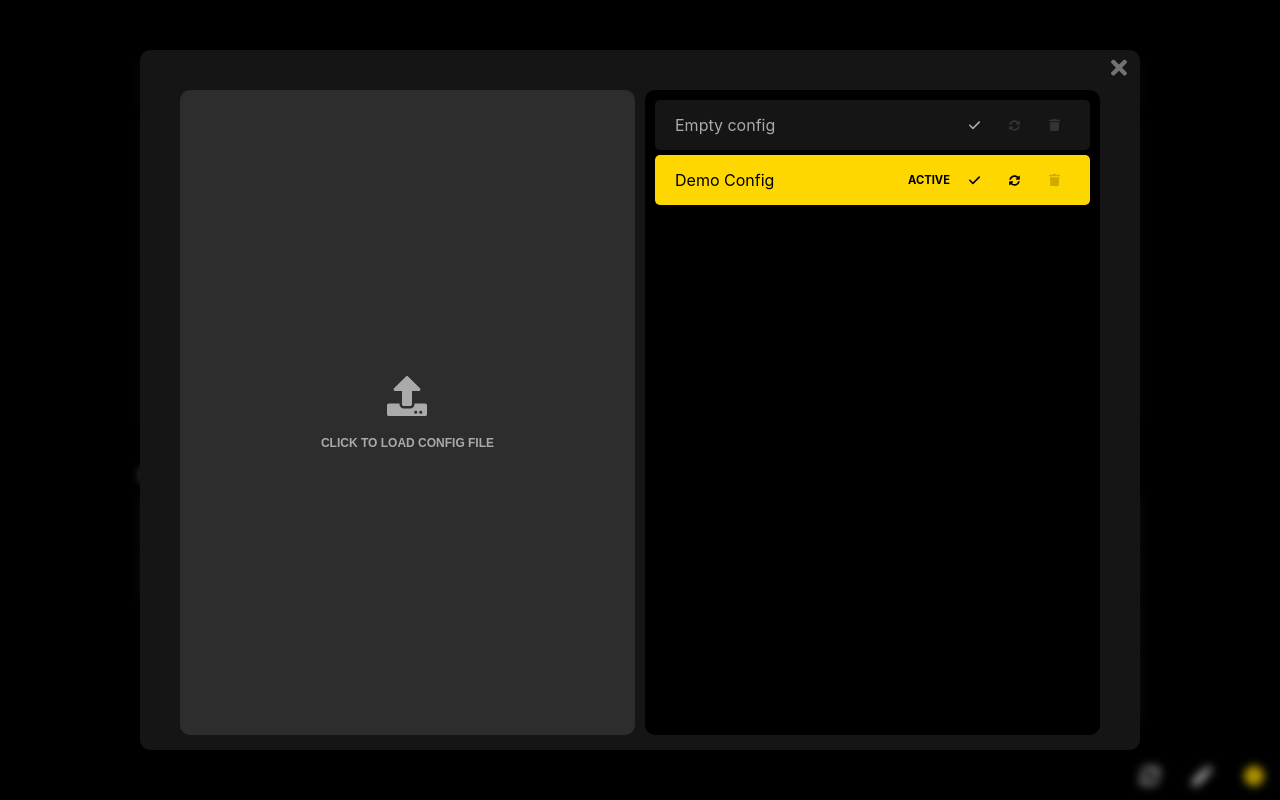
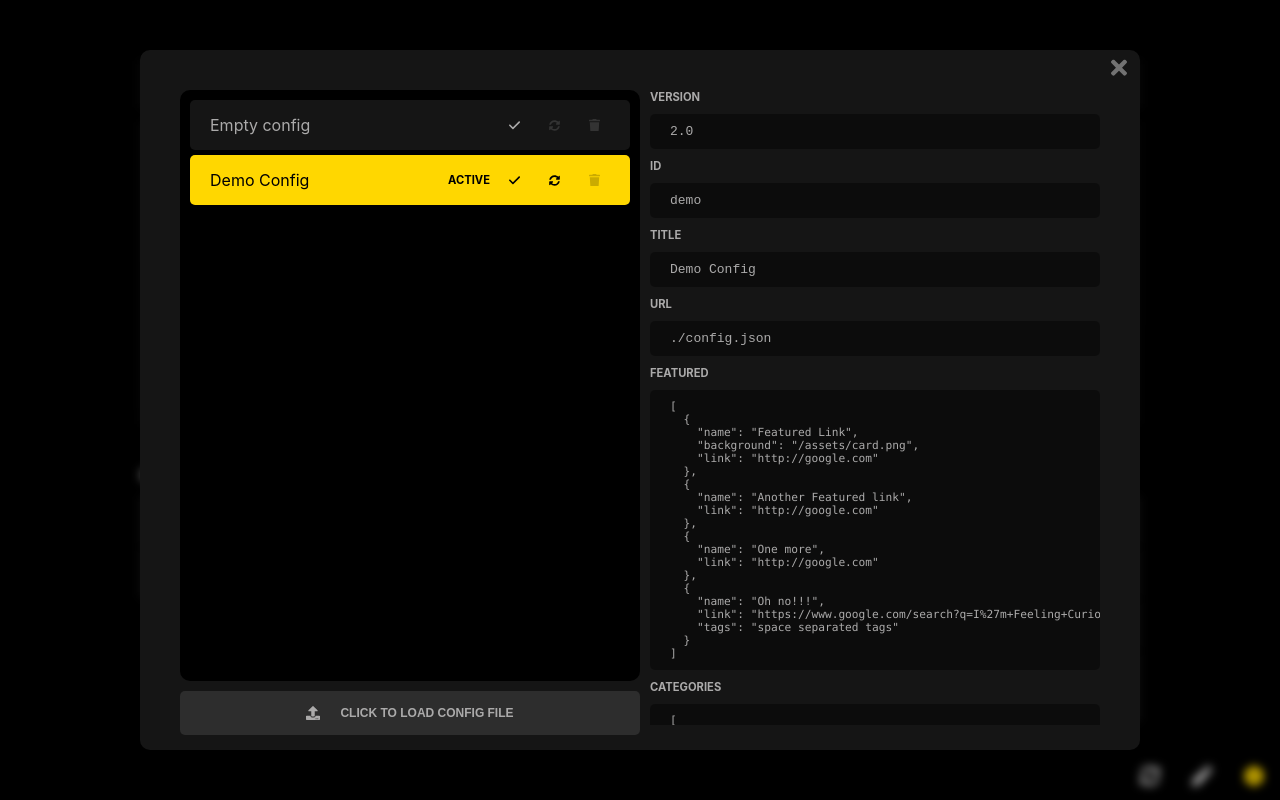
Before and after one commit to ashwin-pc/hiccup, a React (Create React App) app: page / in a window 1280 px wide. Both pictures are taken after a click on the button 1254 px from the left and 777 px from the top of the page. Built offline with nearby package versions, Linux system fonts and the light colour scheme.

Commit message:
Added preview and new layout

```diff
--- a/src/components/ConfigEditor/AddScreen.module.css
+++ /dev/null
@@ -1,123 +0,0 @@
-.screen {
-  height: 800px;
-  width: 1000px;
-  display: grid;
-  grid-template:
-    'dropbox list' 1fr
-    'url url' / 1fr 1fr;
-  padding: 40px;
-  gap: 10px;
-}
-
-.fileLoader {
-  grid-area: dropbox;
-  display: grid;
-  place-content: center;
-  border-radius: 10px;
-  text-align: center;
-  font-size: 12px;
-  text-transform: uppercase;
-  font-weight: bold;
-  gap: 20px;
-  background-color: var(--theme-bg-3);
-  border: none;
-  color: var(--theme-color-1);
-  cursor: pointer;
-  transition: opacity 0.1s ease-in-out;
-}
-
-.fileLoader:hover {
-  outline: none;
-  opacity: 0.5;
-}
-
-.fileLoader:focus {
-  outline: 2px solid var(--theme-highlight-1);
-  outline-offset: -1px;
-  background-color: var(--theme-bg-2);
-}
-
-.fileLoader > svg {
-  margin: auto;
-}
-
-.list {
-  grid-area: list;
-  background-color: var(--theme-bg-1);
-  border-radius: 10px;
-  display: flex;
-  flex-direction: column;
-  padding: 10px;
-  gap: 5px;
-}
-
-.listItem {
-  background-color: var(--theme-bg-2);
-  border-radius: 5px;
-  padding: 10px 20px;
-  display: flex;
-  align-items: center;
-  gap: 10px;
-}
-
-.listItem > span {
-  flex-grow: 1;
-}
-.listItem > label {
-  opacity: 0;
-  text-transform: uppercase;
-  font-weight: bold;
-  font-size: 0.7em;
-}
-
-.listAction {
-  cursor: pointer;
-  width: 30px;
-  height: 30px;
-  padding: 9px;
-  align-items: center;
-  display: flex;
-}
-
-.listAction:global(.disabled) {
-  cursor: not-allowed;
-  opacity: 0.2;
-}
-
-.listIcon {
-  /* background-color: red; */
-}
-
-:global(.active).listItem {
-  background-color: var(--theme-highlight-1);
-  color: var(--theme-bg-1);
-}
-
-:global(.active).listItem > label {
-  opacity: 1;
-}
-
-.url {
-  grid-area: url;
-  margin-bottom: -10px;
-  display: flex;
-  width: 100%;
-  gap: 20px;
-}
-
-.url > div:first-child {
-  flex-grow: 1;
-}
-
-.url .addBtn {
-  color: var(--theme-color-1);
-  margin-top: 27px;
-  cursor: pointer;
-  padding: 0;
-}
-
-.addBtn:hover,
-.addBtn:focus {
-  outline: none;
-  color: var(--theme-highlight-1);
-}
--- /dev/null
+++ b/src/components/ConfigEditor/FileViewer.tsx
@@ -0,0 +1,58 @@
+import useConfigContext from 'components/ConfigContext'
+import styles from './StoreScreen.module.css'
+import { FC } from 'react'
+import toast from 'react-hot-toast'
+
+const printJSON = (json: object) => {
+  try {
+    return JSON.stringify(json, null, 2)
+  } catch (error) {
+    toast.error((error as Error).message)
+    return ''
+  }
+}
+
+const TextItem: FC<{ label: string; text: string; id: string }> = ({
+  label,
+  text,
+  id,
+}) => (
+  <div className={styles.lineItem} id={id}>
+    <label>{label}</label>
+    <p>{text}</p>
+  </div>
+)
+
+const JsonItem: FC<{ label: string; json: object; id: string }> = ({
+  id,
+  json,
+  label,
+}) => (
+  <div className={styles.lineItem} id={id}>
+    <label>{label}</label>
+    <pre>
+      <code>{printJSON(json)}</code>
+    </pre>
+  </div>
+)
+
+export const FileViewer: FC<{ configId: string }> = ({ configId }) => {
+  const { store } = useConfigContext()
+  const { version, id, title, url, featured, categories, metadata } =
+    store.configs[configId]
+  return (
+    <div className={styles.fileViewer}>
+      <TextItem
+        id="version"
+        label="Version"
+        text={version ?? 'old-please-delete'}
+      />
+      <TextItem id="id" label="Id" text={id} />
+      <TextItem id="title" label="Title" text={title} />
+      <TextItem id="url" label="URL" text={url ?? 'No URL'} />
+      <JsonItem id="featured" label="Featured" json={featured} />
+      <JsonItem id="categories" label="Categories" json={categories} />
+      <JsonItem id="metadata" label="Metadata" json={metadata ?? {}} />
+    </div>
+  )
+}
--- a/src/components/ConfigEditor/MainScreen.tsx
+++ b/src/components/ConfigEditor/MainScreen.tsx
@@ -23,7 +23,7 @@ export const MainScreen: FC<{ setScreen: ScreenHandler }> = ({ setScreen }) => {
       <MainButton
         label="Add Config"
         icon="plus"
-        onClick={() => setScreen('add')}
+        onClick={() => setScreen('store')}
       />
       <MainButton
         label="Edit Config"
--- /dev/null
+++ b/src/components/ConfigEditor/StoreScreen.module.css
@@ -0,0 +1,198 @@
+.screen {
+  height: 800px;
+  width: 1000px;
+  display: grid;
+  grid-template:
+    'list fileViewer' 1fr
+    'fileLoader fileViewer'
+    'url url' / 50% 50%;
+  padding: 40px;
+  gap: 10px;
+}
+
+@media (max-width: 1000px) {
+  .screen {
+    height: 100%;
+    width: 100%;
+    padding: 20px;
+    grid-template:
+      'fileViewer' auto
+      'list ' 1fr
+      'fileLoader'
+      'url' / 1fr;
+  }
+  .fileViewer {
+    margin-top: 20px;
+    max-height: 200px;
+    /* display: none; */
+  }
+}
+
+.fileViewer {
+  grid-area: fileViewer;
+  overflow-y: auto;
+  margin-bottom: 10px;
+  padding-right: 10px;
+}
+
+.fileViewer::-webkit-scrollbar {
+  background-color: var(--theme-bg-2);
+  width: 3px;
+}
+
+.fileViewer::-webkit-scrollbar-thumb {
+  background-color: var(--theme-highlight-1);
+  border-radius: 10px;
+  outline: none;
+}
+
+.lineItem {
+  margin-bottom: 10px;
+}
+
+.lineItem > label {
+  font-weight: bold;
+  text-transform: uppercase;
+  font-size: 0.7em;
+  margin-bottom: 10px;
+  display: block;
+}
+
+.lineItem > p {
+  background: rgba(var(--theme-bg-1-rgb), 0.4);
+  padding: 10px 20px;
+  border-radius: 5px;
+  font-family: monospace;
+  margin: 0;
+}
+
+.lineItem > pre {
+  background: rgba(var(--theme-bg-1-rgb), 0.4);
+  padding: 10px 20px;
+  border-radius: 5px;
+  font-family: monospace;
+  overflow: hidden;
+  font-size: 0.7em;
+}
+
+.fileLoader {
+  grid-area: fileLoader;
+  display: flex;
+  align-items: center;
+  border-radius: 5px;
+  font-size: 12px;
+  font-weight: bold;
+  gap: 20px;
+  background-color: var(--theme-bg-3);
+  border: none;
+  color: var(--theme-color-1);
+  cursor: pointer;
+  padding: 15px 20px;
+  text-transform: uppercase;
+  justify-content: center;
+}
+
+.fileLoader:hover {
+  outline: none;
+  opacity: 0.5;
+}
+
+.fileLoader:focus {
+  outline: 2px solid var(--theme-highlight-1);
+  outline-offset: -1px;
+  background-color: var(--theme-bg-2);
+}
+
+.list {
+  grid-area: list;
+  background-color: var(--theme-bg-1);
+  border-radius: 10px;
+  display: flex;
+  flex-direction: column;
+  padding: 10px;
+  gap: 5px;
+}
+
+.listItem {
+  background-color: var(--theme-bg-2);
+  border-radius: 5px;
+  padding: 10px 20px;
+  display: flex;
+  align-items: center;
+  gap: 10px;
+  cursor: pointer;
+}
+
+.listItem > span {
+  flex-grow: 1;
+}
+
+.listItem > label {
+  text-transform: uppercase;
+  font-weight: bold;
+  font-size: 0.7em;
+}
+
+:global(.previewing).listItem {
+  background-color: var(--theme-highlight-1);
+  color: var(--theme-bg-1);
+}
+
+.listItem:focus {
+  outline: 2px solid var(--theme-highlight-1);
+}
+
+.listAction {
+  cursor: pointer;
+  width: 30px;
+  height: 30px;
+  padding: 9px;
+  align-items: center;
+  display: flex;
+}
+
+.listAction:global(.disabled) {
+  cursor: not-allowed;
+  opacity: 0.2;
+}
+
+.listAction:hover,
+.listAction:focus {
+  outline: 2px solid var(--theme-highlight-1);
+  border-radius: 3px;
+}
+
+:global(.previewing).listItem .listAction:hover,
+:global(.previewing).listItem .listAction:focus {
+  outline: 2px solid var(--theme-bg-1);
+  border-radius: 3px;
+}
+
+.listIcon {
+  /* background-color: red; */
+}
+
+.url {
+  grid-area: url;
+  margin-bottom: -10px;
+  display: flex;
+  width: 100%;
+  gap: 20px;
+}
+
+.url > div:first-child {
+  flex-grow: 1;
+}
+
+.url .addBtn {
+  color: var(--theme-color-1);
+  margin-top: 27px;
+  cursor: pointer;
+  padding: 0;
+}
+
+.addBtn:hover,
+.addBtn:focus {
+  outline: none;
+  color: var(--theme-highlight-1);
+}
--- a/src/components/ConfigEditor/AddScreen.tsx
+++ b/src/components/ConfigEditor/StoreScreen.tsx
@@ -4,7 +4,7 @@ import { Input } from 'components/common/Input'
 import useConfigContext from 'components/ConfigContext'
 import { EMPTY_CONFIG, validateFile, ConfigEntity } from 'modules/config'
 import React, { FC, useState } from 'react'
-import styles from './AddScreen.module.css'
+import styles from './StoreScreen.module.css'
 import { delay } from 'modules/utils'
 import { UploadButton } from './UploadButton'
 import {
@@ -12,13 +12,17 @@ import {
   load as loadConfig,
   networkCall,
 } from 'modules/config/load'
+import { FileViewer } from './FileViewer'
 
-export const AddScreen: FC = () => {
+export const StoreScreen: FC = () => {
+  const { config } = useConfigContext()
+  const [previewId, setPreviewId] = useState(config.id)
   return (
     <div className={styles.screen}>
+      <ConfigList previewId={previewId} setPreviewId={setPreviewId} />
+      <FileViewer configId={previewId} />
       <LoadFile />
       <URLInput />
-      <ConfigList />
     </div>
   )
 }
@@ -40,13 +44,7 @@ const LoadFile = () => {
     toast.success(`Loaded Config "${config.title}"`)
   }
 
-  return (
-    <UploadButton
-      className={styles.fileLoader}
-      size={40}
-      handleFile={handleFile}
-    />
-  )
+  return <UploadButton className={styles.fileLoader} handleFile={handleFile} />
 }
 
 const URLInput = () => {
@@ -77,34 +75,41 @@ const URLInput = () => {
       <IconButton
         icon="square-plus"
         className={styles.addBtn}
-        tabIndex={0}
         size={30}
-        onClick={handleSubmit}
+        onSubmit={handleSubmit}
       />
     </div>
   )
 }
 
-const ConfigList: FC = () => {
+const ConfigList: FC<{ previewId: string; setPreviewId: any }> = ({
+  previewId,
+  setPreviewId,
+}) => {
   const { config: currentConfig, storeActions, store } = useConfigContext()
   const availableConfigs: ConfigEntity[] = Object.values(store.configs || {})
 
   return (
     <div className={styles.list}>
       {availableConfigs.map((config) => {
-        const activeItem = config.id === currentConfig.id
+        const previewing = config.id === previewId
         return (
           <div
             key={config.id}
-            className={`${styles.listItem} ${activeItem && 'active'}`}
+            className={`${styles.listItem} ${previewing && 'previewing'}`}
+            data-id={config.id}
+            tabIndex={previewing ? -1 : 0}
+            onClick={() => setPreviewId(config.id)}
+            onKeyUp={({ key }) => key === 'Enter' && setPreviewId(config.id)}
+            role="button"
           >
             <span>{config.title}</span>
 
-            <label>Active</label>
+            <label>{config.id === currentConfig.id ? 'Active' : ''}</label>
 
             <IconButton
               icon="check"
-              onClick={async () => {
+              onSubmit={async () => {
                 storeActions.setActiveId(config.id)
 
                 // Use the caching strategy to load latest value
@@ -117,7 +122,7 @@ const ConfigList: FC = () => {
             <IconButton
               icon="sync"
               disabled={!config.url}
-              onClick={async () => {
+              onSubmit={async () => {
                 const remoteConfig = await networkCall(config.url)
                 if (!remoteConfig) return
 
@@ -133,7 +138,7 @@ const ConfigList: FC = () => {
                   (config.url === './config.json' && !config.metadata?.editing)
                 )
               }
-              onClick={() => {
+              onSubmit={() => {
                 try {
                   storeActions.deleteConfig(config.id)
                   toast.success(`Deleted config ${config.title}`)
@@ -151,13 +156,13 @@ const ConfigList: FC = () => {
   )
 }
 
-interface ButtonProps extends Omit<IconProps, 'onClick'> {
-  onClick: React.MouseEventHandler<HTMLDivElement>
+interface ButtonProps extends Omit<IconProps, 'onClick' | 'onKeyUp'> {
+  onSubmit: () => void
   disabled?: boolean
 }
 
 const IconButton: FC<ButtonProps> = ({
-  onClick,
+  onSubmit,
   disabled = false,
   size = 11,
   className,
@@ -165,16 +170,16 @@ const IconButton: FC<ButtonProps> = ({
   ...props
 }) => {
   const [loading, setLoading] = useState(false)
-  const handleClick = async (
-    e: React.MouseEvent<HTMLDivElement, MouseEvent>
-  ) => {
+  const handleClick = async (e: any) => {
+    e.preventDefault()
+    e.stopPropagation()
     if (disabled || loading) return
 
     setLoading(true)
     try {
-      return await onClick(e)
+      return await onSubmit()
     } catch (error) {
-      throw e
+      throw error
     } finally {
       setLoading(false)
     }
@@ -183,8 +188,10 @@ const IconButton: FC<ButtonProps> = ({
   return (
     <div
       onClick={handleClick}
+      className={`${disabled && 'disabled'} ${styles.listAction} ${className}`}
+      tabIndex={disabled ? -1 : 0}
       role="button"
-      className={`${disabled && 'disabled'} ${styles.listAction} ${className}`}
+      onKeyUp={(e) => e.key === 'Enter' && handleClick(e)}
     >
       <Icon
         size={size}
--- a/src/components/ConfigEditor/index.module.css
+++ b/src/components/ConfigEditor/index.module.css
@@ -6,6 +6,7 @@
 
 @media (max-width: 600px) {
   .modal {
+    border-radius: 0;
     width: 100%;
   }
 }
--- a/src/components/ConfigEditor/index.tsx
+++ b/src/components/ConfigEditor/index.tsx
@@ -6,24 +6,24 @@ import styles from './index.module.css'
 import { useHotkeys } from 'react-hotkeys-hook'
 import { networkCall } from 'modules/config/load'
 import { MainScreen } from './MainScreen'
-import { AddScreen } from './AddScreen'
+import { StoreScreen } from './StoreScreen'
 import toast from 'react-hot-toast'
 
-type SCREENS = 'main' | 'add' | 'edit'
+type SCREENS = 'main' | 'store' | 'edit'
 export type ScreenHandler = React.Dispatch<React.SetStateAction<SCREENS>>
 
 const ConfigEditor = () => {
   const { config, setEditing, storeActions } = useConfigContext()
   const [show, setShow] = useState(false)
-  const [screen, setScreen] = useState<SCREENS>('add')
+  const [screen, setScreen] = useState<SCREENS>('store')
 
   const currentScreen = useMemo(() => {
     switch (screen) {
       case 'main':
         return <MainScreen setScreen={setScreen} />
 
-      case 'add':
-        return <AddScreen />
+      case 'store':
+        return <StoreScreen />
 
       default:
         break
--- a/src/components/common/Modal/index.module.css
+++ b/src/components/common/Modal/index.module.css
@@ -51,8 +51,12 @@
 
 @media (max-width: 800px) {
   .modal {
+    max-height: 100%;
+    max-width: 100%;
+    height: 100%;
     min-width: auto;
     width: 100%;
+    border-radius: nonw;
   }
 }
 
--- a/src/modules/config/constants.ts
+++ b/src/modules/config/constants.ts
@@ -10,6 +10,7 @@ export const CONFIG_KEY = 'hiccup_config_v2'
 export const DEFAULT_BG = '/assets/card.png'
 
 export const EMPTY_CONFIG: ConfigEntity = {
+  version: '2.0',
   id: 'empty',
   title: 'Empty config',
   featured: [],
--- a/src/modules/config/types.ts
+++ b/src/modules/config/types.ts
@@ -23,7 +23,7 @@ export interface Metadata {
 }
 
 export interface ConfigEntity {
-  version?: string
+  version: string
   id: string
   title: string
   url?: string
--- a/src/modules/config/useStore.ts
+++ b/src/modules/config/useStore.ts
@@ -99,11 +99,14 @@ const methods = (state: LocalConfigStore) => ({
       state.active = Object.keys(state.configs)[0]
     }
   },
+
+  resetStore: () => EMPTY_STATE,
 })
 
 interface StoreActionMethods
-  extends Omit<ReturnType<typeof methods>, 'setStore'> {
+  extends Omit<ReturnType<typeof methods>, 'setStore' | 'resetStore'> {
   setStore: (store: LocalConfigStore) => void
+  resetStore: () => void
 }
 
 export type StoreActions = StoreActionMethods
```
